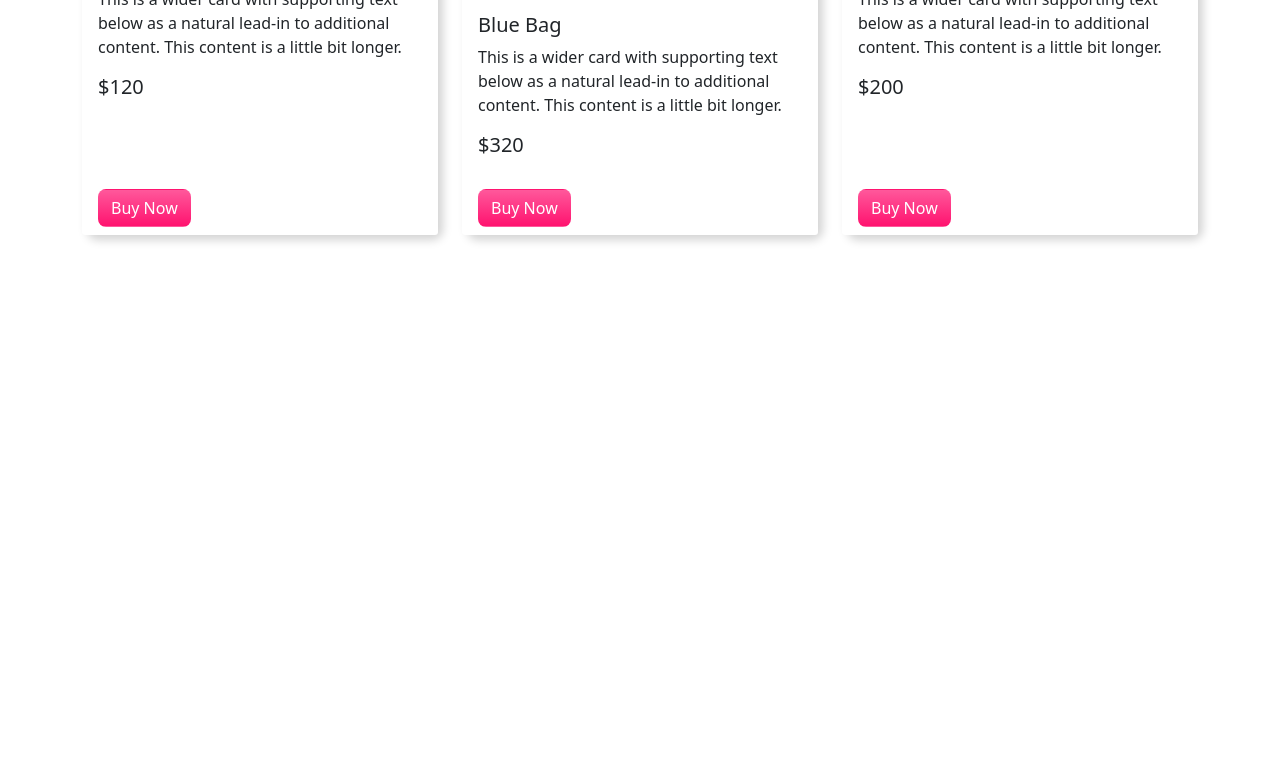
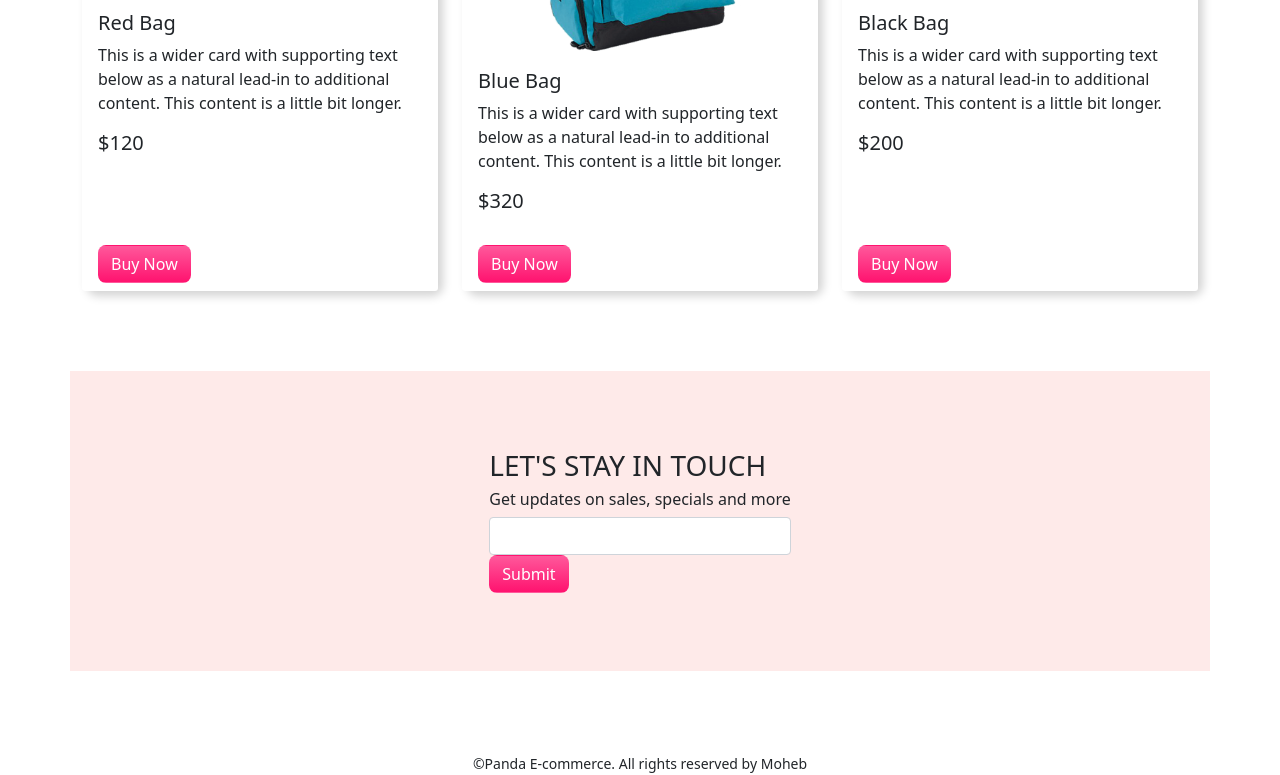
Before and after one commit to Moheb619/panda-comerce, a plain HTML site: page index.html in a window 1280 px wide. Shown: the part 1803-2578 px from the top of the page. Before the commit the page ends 2118 px from the top, so only its background shows below. Drawn offline with nearby package versions, Linux system fonts and the light colour scheme.

Commit message:
panda commerce done

```diff
--- a/index.html
+++ b/index.html
@@ -243,6 +243,7 @@
 
     <!-- BagPacks -->
     <div class="container bagpacks" id="bagpacks">
+      <h1>BagPacks</h1>
       <div class="row row-cols-1 row-cols-md-3 g-4">
         <div class="col">
           <div class="card h-100">
@@ -310,6 +311,28 @@
       </div>
     </div>
 
+    <div
+      class="
+        container
+        orange-bg
+        d-flex
+        justify-content-center
+        align-items-center
+      "
+      id="subscribe"
+    >
+      <div>
+        <h3>LET'S STAY IN TOUCH</h3>
+        <h6>Get updates on sales, specials and more</h6>
+        <input class="form-control" type="text" />
+        <button class="btn buy-now">Submit</button>
+      </div>
+    </div>
+
+    <footer>
+      <small>&copyPanda E-commerce. All rights reserved by Moheb</small>
+    </footer>
+
     <!-- JavaScript Bundle with Popper -->
     <script
       src="https://cdn.jsdelivr.net/npm/bootstrap@5.0.2/dist/js/bootstrap.bundle.min.js"
--- a/style.css
+++ b/style.css
@@ -42,3 +42,9 @@
   background-color: white;
   border-top: none;
 }
+#subscribe {
+  height: 300px;
+}
+footer {
+  text-align: center;
+}
```
